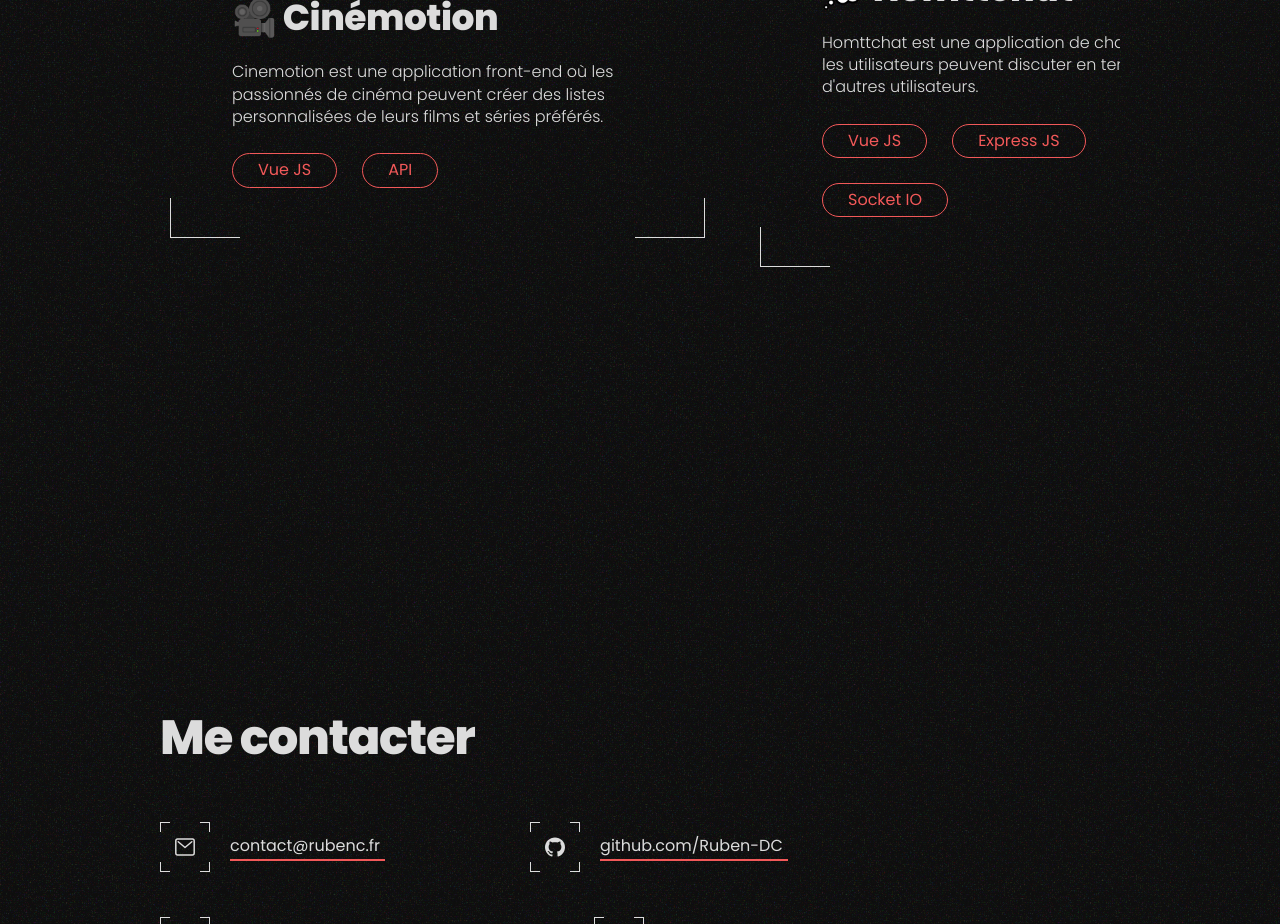
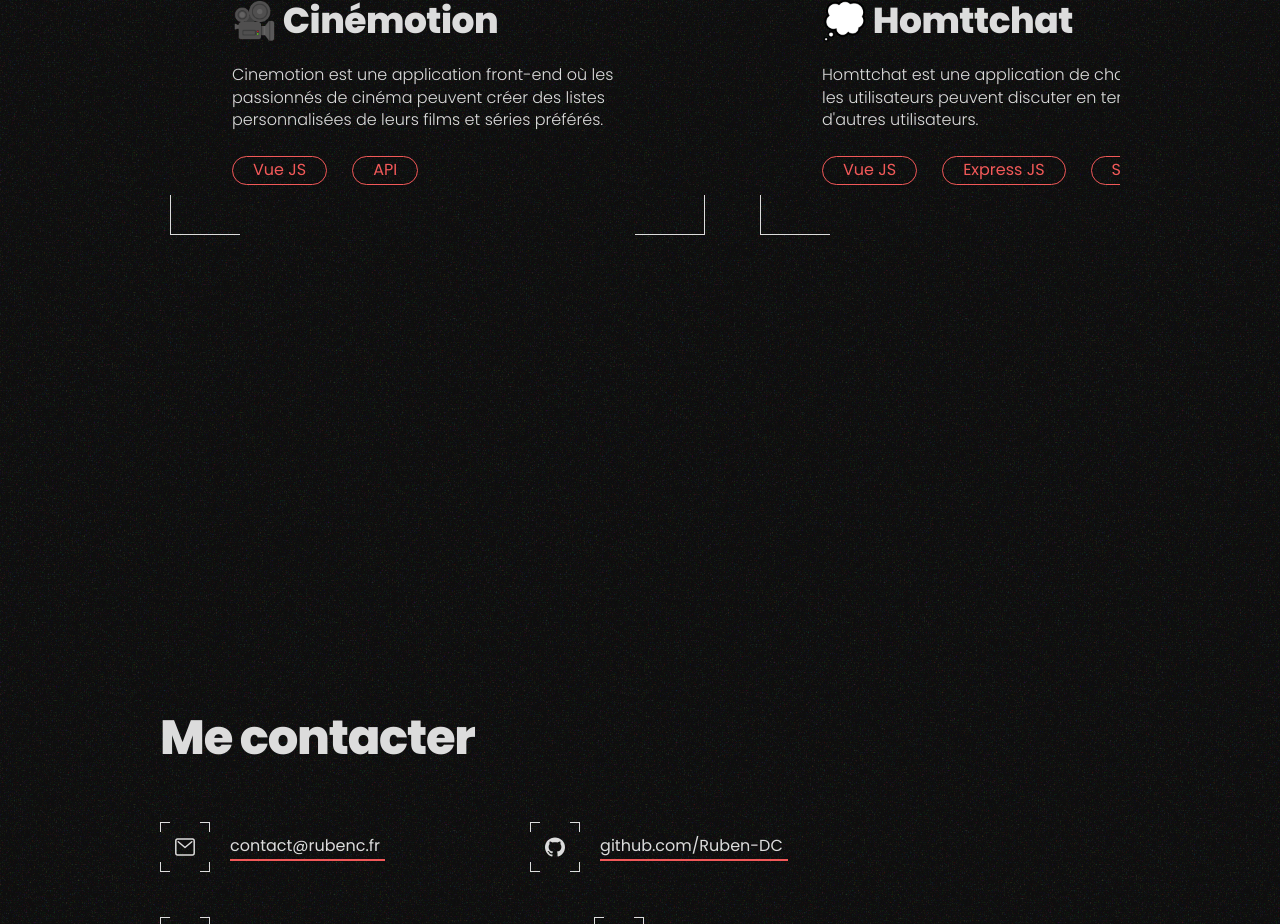
Before and after one commit to Ruben-DC/portfolio-v2, a Vue app: page / in a window 1280 px wide. Shown: the part 1960-2884 px from the top of the page. Built offline with nearby package versions, Linux system fonts and the light colour scheme.

Commit message:
Update styles and padding

```diff
--- a/src/assets/styles/base.scss
+++ b/src/assets/styles/base.scss
@@ -15,7 +15,7 @@ html {
 
 /* Poignée de la barre de défilement */
 ::-webkit-scrollbar-thumb {
-	background: v.$accent-color;
+	background: v.$text-color-secondary;
 	border-radius: 20px;
 }
 
@@ -234,10 +234,13 @@ h1 {
 
 h2 {
 	font-size: v.$h2-font-size;
+	@include mouse-leave-transition;
 
 	&:hover {
 		// color: v.$accent-color;
-		text-decoration: wavy underline v.$accent-color;
+		// text-decoration: wavy underline v.$accent-color;
+		margin-left: 15px;
+		@include mouse-enter-transition;
 	}
 }
 
--- a/src/assets/styles/reset.scss
+++ b/src/assets/styles/reset.scss
@@ -121,5 +121,8 @@ a {
 button {
 	border: none;
 	background: none;
+	padding: 0;
+	margin: 0;
+
 	cursor: pointer;
 }
--- a/src/components/TechnoPill.vue
+++ b/src/components/TechnoPill.vue
@@ -14,7 +14,7 @@
 		border: solid 1px v.$accent-color;
 
 		width: fit-content;
-		padding: 5px 25px;
+		padding: 2px 20px;
 
 		user-select: none;
 		background: none;
```
